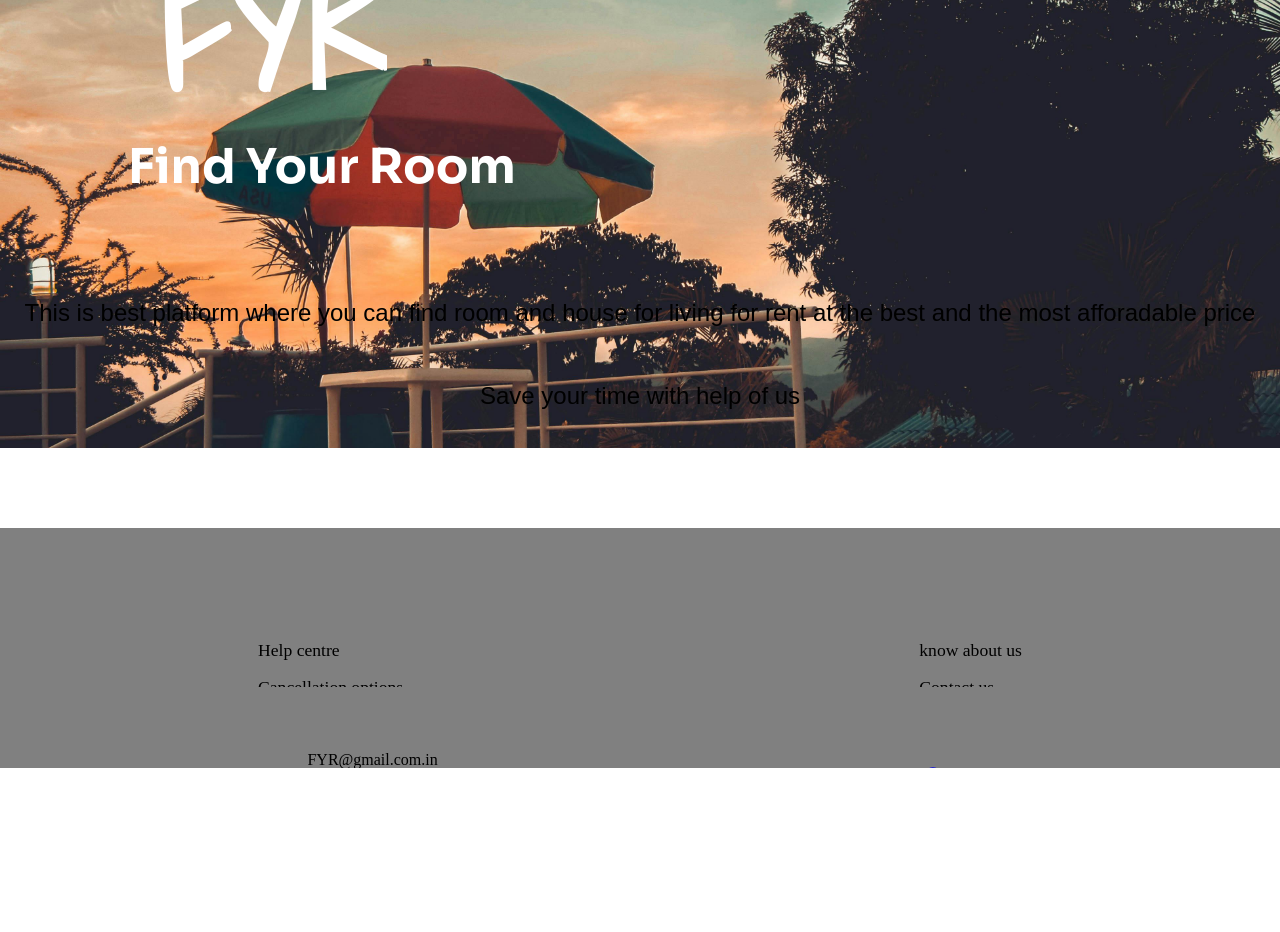
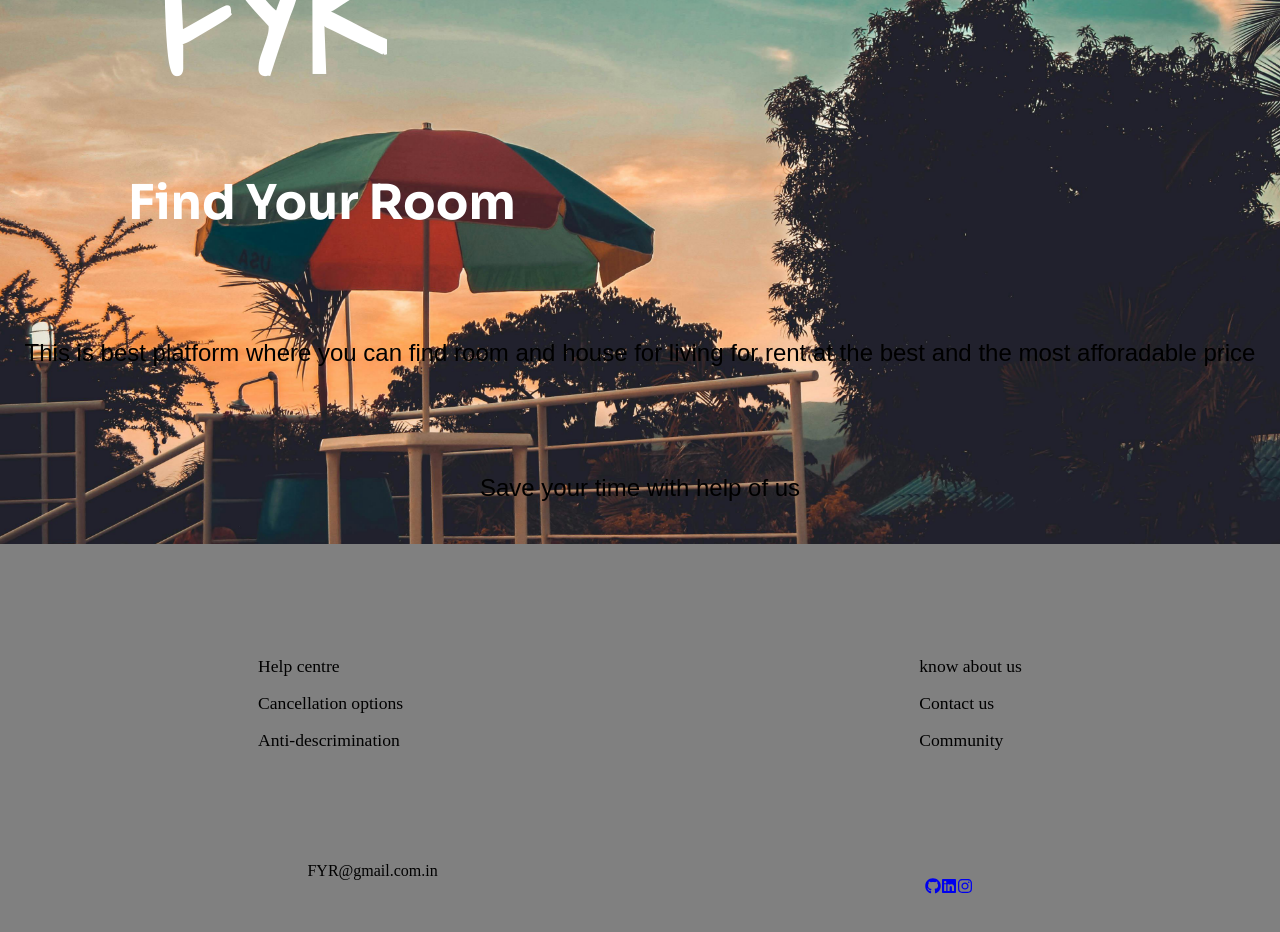
Before and after one commit to Starkds/Find-your-room, a React (Vite) app: page /About in a window 1280 px wide. Shown: the part 340-1272 px from the top of the page. Before the commit the page ends 1108 px from the top, so only its background shows below. Built offline with nearby package versions, Linux system fonts and the light colour scheme; a web font is replaced by a local one.

Commit message:
footer and other things design is updated

```diff
--- a/src/Components/AboutUs/AboutUs.scss
+++ b/src/Components/AboutUs/AboutUs.scss
@@ -3,7 +3,8 @@
 
 
 .AboutUs{
-  height: 70vh;
+  margin: auto;
+  height: 90vh;
   width: 100vw;
   background-size: cover;
   background-position:center;
@@ -29,12 +30,11 @@ h2{
    margin-top: -4rem;
    color: white;
     font-style: normal;
-    padding-bottom:3rem;
+
 
 }
 
 p{
-
     font-family: "Madimi One", sans-serif;
     font-weight: 400;
     font-size: 1.5rem;
--- a/src/Components/Footer/Footer.scss
+++ b/src/Components/Footer/Footer.scss
@@ -1,8 +1,9 @@
 .Footer{
-    margin-top: 5rem;
+
+    margin-top: -3rem;
     background-color: rgb(128, 128, 128);
     width: 100vw;
-    height: 30vh;
+    height: 50vh;
     display: flex;
     flex-direction: column;
 
--- a/src/Pages/Login/Login.scss
+++ b/src/Pages/Login/Login.scss
@@ -1,4 +1,5 @@
 .Login-Box {
+   padding:5rem;
   font-family: "Rakkas", serif;
   font-weight: 400;
   font-style: normal;
--- a/src/Pages/SignUp/SignUp.scss
+++ b/src/Pages/SignUp/SignUp.scss
@@ -6,7 +6,7 @@
   font-weight: 400;
   font-style: normal;
   width: 60vw;
-  height: 85vh;
+  height: 95vh;
   border: 1px solid black;
 
   h2 {
```
